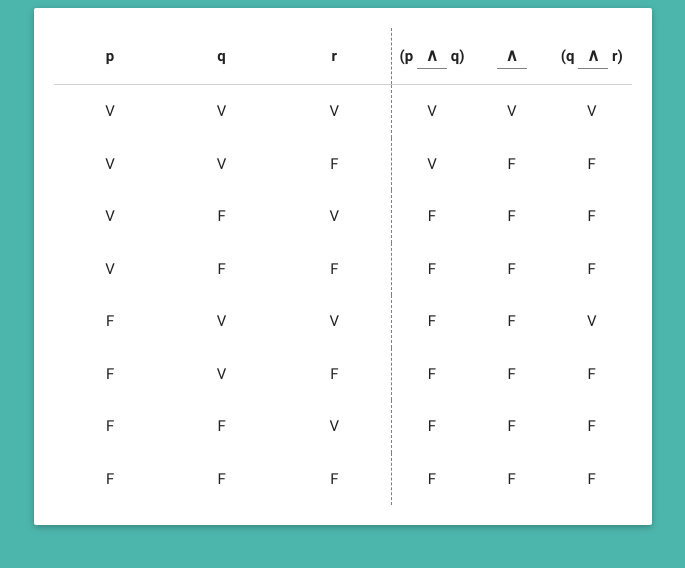
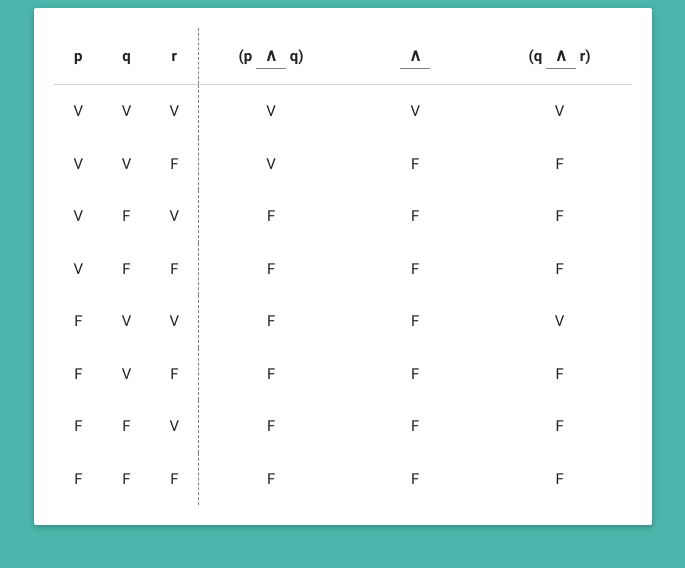
Before and after one commit to albizures/tablasDeVerdad, a plain HTML site: page index.html in a window 1280 px wide. Shown: the whole page, without its empty margins (297-982 px from the left). Drawn offline with Linux system fonts and the light colour scheme.

Commit message:
set new width

```diff
--- a/index.html
+++ b/index.html
@@ -17,16 +17,16 @@
 					<table class="striped centered">
 						<thead>
 							<tr>
-								<th data-field="P">p</th>
-								<th data-field="Q">q</th>
-								<th data-field="R" class="border-dashed">r</th>
-								<th width="80">
+								<th width="30" data-field="P">p</th>
+								<th width="30" data-field="Q">q</th>
+								<th width="30" data-field="R" class="border-dashed">r</th>
+								<th width="90">
 									(p <button id="operator0" class="operator" data-operator='0'> ∧ </button> q)
 								</th>
-								<th width="80">
+								<th width="90">
 									<button id="operator2" class="operator" data-operator='0'> ∧ </button>
 								</th>
-								<th width="80">
+								<th width="90">
 									(q <button id="operator1" class="operator" data-operator='0'> ∧ </button> r)
 								</th>
 							</tr>
```
